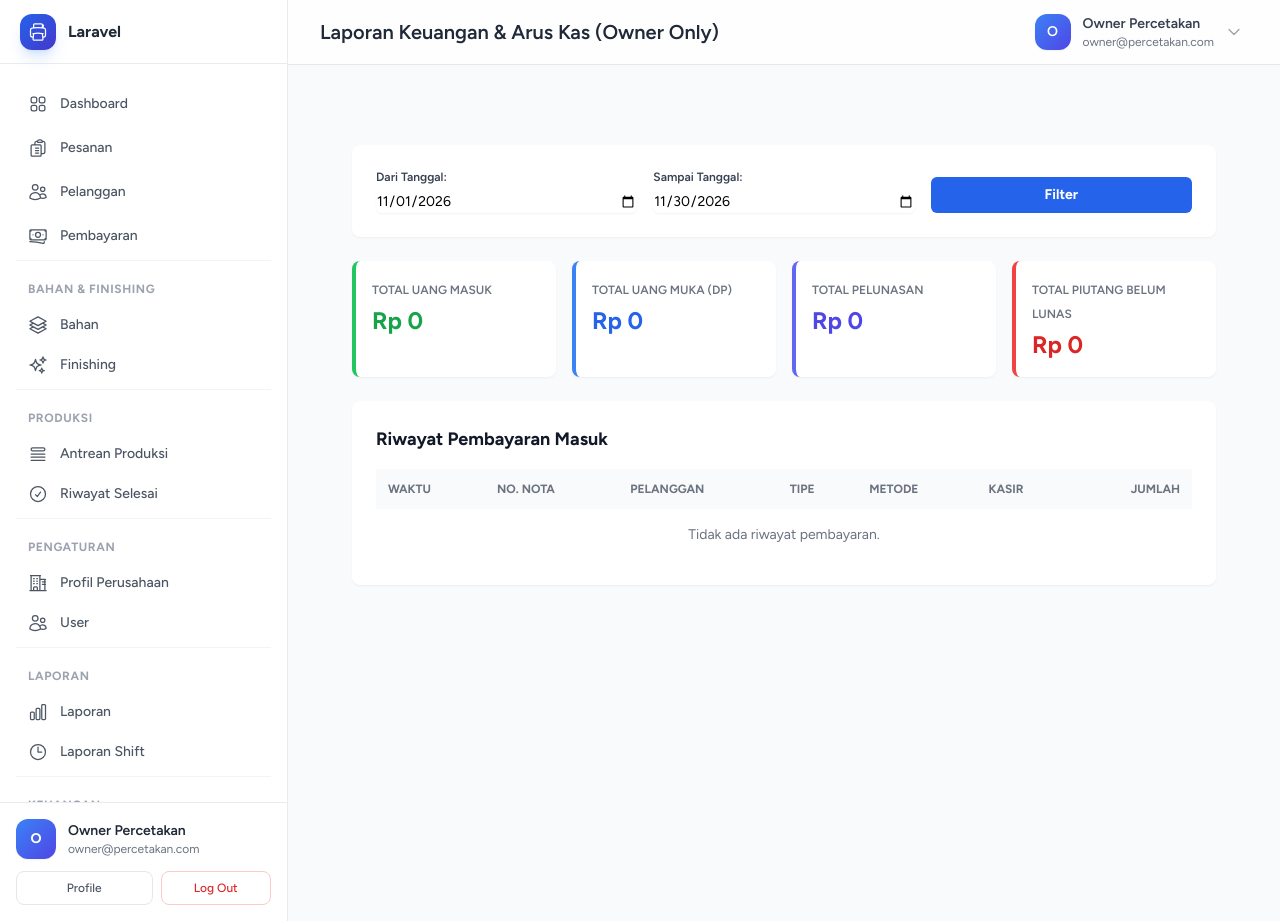
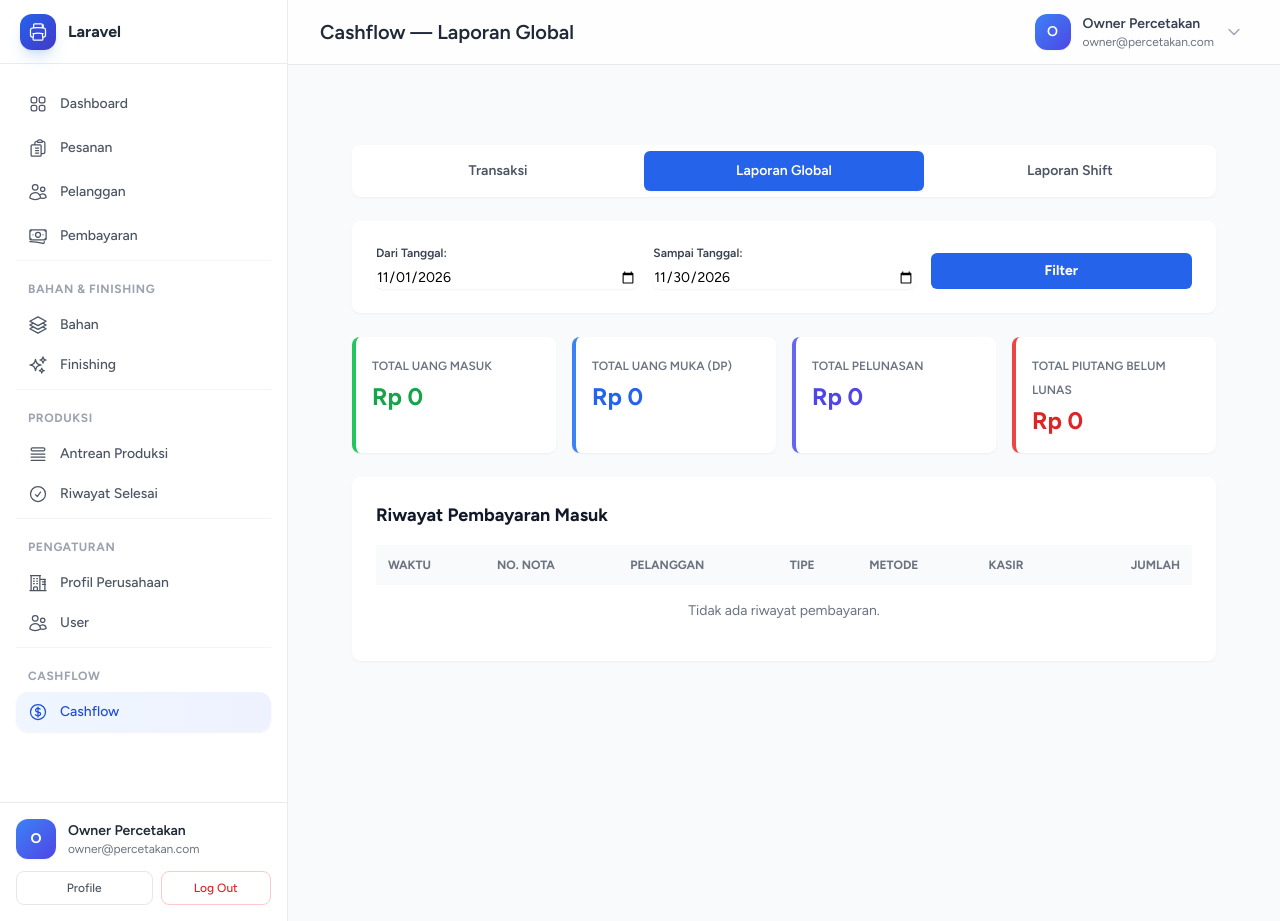
Before and after one commit to firmansya63/percetakan, a Laravel app: page /laporan/keuangan in a window 1280 px wide. Run offline with Laravel 12, Linux system fonts and the light colour scheme; a user stored in the database is signed in; data comes from the database, SQL or seed files in the repository; data that the repository does not hold is empty; parts of the project's set-up code (start-up, migrations or seed data) failed here and were passed over; some libraries are stand-ins or nearby versions.

Commit message:
gabungkan laporan global dan shift ke menu cashflow dengan tab

```diff
--- /dev/null
+++ b/resources/views/cashflow/_tabs.blade.php
@@ -0,0 +1,29 @@
+@php
+    $tabs = [
+        'transaksi' => [
+            'label' => 'Transaksi',
+            'route' => 'cashflow.index',
+            'active' => request()->routeIs('cashflow.index', 'cashflow.create', 'cashflow.edit'),
+        ],
+        'global' => [
+            'label' => 'Laporan Global',
+            'route' => 'laporan.keuangan',
+            'active' => request()->routeIs('laporan.keuangan'),
+        ],
+        'shift' => [
+            'label' => 'Laporan Shift',
+            'route' => 'laporan.shift',
+            'active' => request()->routeIs('laporan.shift'),
+        ],
+    ];
+@endphp
+
+<div class="bg-white dark:bg-gray-800 rounded-lg shadow-sm p-1.5 flex flex-wrap gap-1.5">
+    @foreach($tabs as $tab)
+        <a href="{{ route($tab['route']) }}"
+           class="flex-1 min-w-[120px] inline-flex items-center justify-center px-4 py-2.5 rounded-md text-sm font-semibold transition-colors
+                  {{ $tab['active'] ? 'bg-blue-600 text-white shadow-sm' : 'text-gray-600 dark:text-gray-300 hover:bg-gray-100 dark:hover:bg-gray-700' }}">
+            {{ $tab['label'] }}
+        </a>
+    @endforeach
+</div>
--- a/resources/views/cashflow/index.blade.php
+++ b/resources/views/cashflow/index.blade.php
@@ -14,6 +14,8 @@
 
     <div class="py-6 sm:py-12">
         <div class="max-w-7xl mx-auto px-4 sm:px-6 lg:px-8 space-y-6">
+            @include('cashflow._tabs')
+
             @if(session('success'))
                 <div class="p-4 bg-green-100 border border-green-300 text-green-700 rounded-lg">{{ session('success') }}</div>
             @endif
--- a/resources/views/laporan/keuangan.blade.php
+++ b/resources/views/laporan/keuangan.blade.php
@@ -1,12 +1,14 @@
 <x-app-layout>
     <x-slot name="header">
         <h2 class="font-semibold text-xl text-gray-800 dark:text-gray-200 leading-tight">
-            Laporan Keuangan & Arus Kas (Owner Only)
+            Cashflow — Laporan Global
         </h2>
     </x-slot>
 
     <div class="py-6 sm:py-12">
         <div class="max-w-7xl mx-auto px-4 sm:px-6 lg:px-8 space-y-6">
+            @include('cashflow._tabs')
+
             <!-- Filter Tanggal -->
             <div class="bg-white dark:bg-gray-800 p-6 rounded-lg shadow-sm">
                 <form method="GET" action="{{ route('laporan.keuangan') }}" class="grid grid-cols-1 md:grid-cols-3 gap-4 items-end">
--- a/resources/views/laporan/shift.blade.php
+++ b/resources/views/laporan/shift.blade.php
@@ -1,12 +1,14 @@
 <x-app-layout>
     <x-slot name="header">
         <h2 class="font-semibold text-xl text-gray-800 dark:text-gray-200 leading-tight">
-            Laporan Keuangan per Shift (Owner Only)
+            Cashflow — Laporan Shift
         </h2>
     </x-slot>
 
     <div class="py-6 sm:py-12">
         <div class="max-w-7xl mx-auto px-4 sm:px-6 lg:px-8 space-y-6">
+            @include('cashflow._tabs')
+
             <!-- Filter Shift -->
             <div class="bg-white dark:bg-gray-800 p-6 rounded-lg shadow-sm">
                 <form method="GET" action="{{ route('laporan.shift') }}" class="grid grid-cols-1 md:grid-cols-3 gap-4 items-end">
--- a/resources/views/layouts/navigation.blade.php
+++ b/resources/views/layouts/navigation.blade.php
@@ -130,32 +130,11 @@
         </div>
         @endrole
 
-        {{-- Laporan --}}
-        @can('view_laporan_omzet')
-        <div class="pt-5 mt-5 border-t border-gray-100 dark:border-gray-700/50">
-            <p class="{{ $sectionTitle }}">Laporan</p>
-            <a href="{{ route('laporan.omzet') }}" @click="sidebarOpen = false" class="{{ $linkBase }} {{ request()->routeIs('laporan.omzet') ? $linkActive : $linkInactive }}">
-                <svg class="w-5 h-5 shrink-0" fill="none" stroke="currentColor" stroke-width="1.5" viewBox="0 0 24 24">
-                    <path stroke-linecap="round" stroke-linejoin="round" d="M3 13.125C3 12.504 3.504 12 4.125 12h2.25c.621 0 1.125.504 1.125 1.125v6.75C7.5 20.496 6.996 21 6.375 21h-2.25A1.125 1.125 0 013 19.875v-6.75zM9.75 8.625c0-.621.504-1.125 1.125-1.125h2.25c.621 0 1.125.504 1.125 1.125v11.25c0 .621-.504 1.125-1.125 1.125h-2.25a1.125 1.125 0 01-1.125-1.125V8.625zM16.5 4.125c0-.621.504-1.125 1.125-1.125h2.25C20.496 3 21 3.504 21 4.125v15.75c0 .621-.504 1.125-1.125 1.125h-2.25a1.125 1.125 0 01-1.125-1.125V4.125z" />
-                </svg>
-                <span>Laporan</span>
-            </a>
-            @role('owner')
-            <a href="{{ route('laporan.shift') }}" @click="sidebarOpen = false" class="{{ $linkBase }} {{ request()->routeIs('laporan.shift') ? $linkActive : $linkInactive }}">
-                <svg class="w-5 h-5 shrink-0" fill="none" stroke="currentColor" stroke-width="1.5" viewBox="0 0 24 24">
-                    <path stroke-linecap="round" stroke-linejoin="round" d="M12 6v6h4.5m4.5 0a9 9 0 11-18 0 9 9 0 0118 0z" />
-                </svg>
-                <span>Laporan Shift</span>
-            </a>
-            @endrole
-        </div>
-        @endcan
-
-        {{-- Keuangan --}}
+        {{-- Cashflow (Keuangan & Laporan) --}}
         @can('view_cashflow')
         <div class="pt-5 mt-5 border-t border-gray-100 dark:border-gray-700/50">
-            <p class="{{ $sectionTitle }}">Keuangan</p>
-            <a href="{{ route('cashflow.index') }}" @click="sidebarOpen = false" class="{{ $linkBase }} {{ request()->routeIs('cashflow.*') ? $linkActive : $linkInactive }}">
+            <p class="{{ $sectionTitle }}">Cashflow</p>
+            <a href="{{ route('cashflow.index') }}" @click="sidebarOpen = false" class="{{ $linkBase }} {{ request()->routeIs('cashflow.*', 'laporan.keuangan', 'laporan.shift') ? $linkActive : $linkInactive }}">
                 <svg class="w-5 h-5 shrink-0" fill="none" stroke="currentColor" stroke-width="1.5" viewBox="0 0 24 24">
                     <path stroke-linecap="round" stroke-linejoin="round" d="M12 6v12m-3-2.818l.879.659c1.171.879 3.07.879 4.242 0 1.172-.879 1.172-2.303 0-3.182C13.536 12.219 12.768 12 12 12c-.725 0-1.45-.22-2.003-.659-1.106-.879-1.106-2.303 0-3.182s2.9-.879 4.006 0l.415.33M21 12a9 9 0 11-18 0 9 9 0 0118 0z" />
                 </svg>
```
Also changed, not shown: tests/Feature/PercetakanSystemTest.php (+1 -1 lines).
